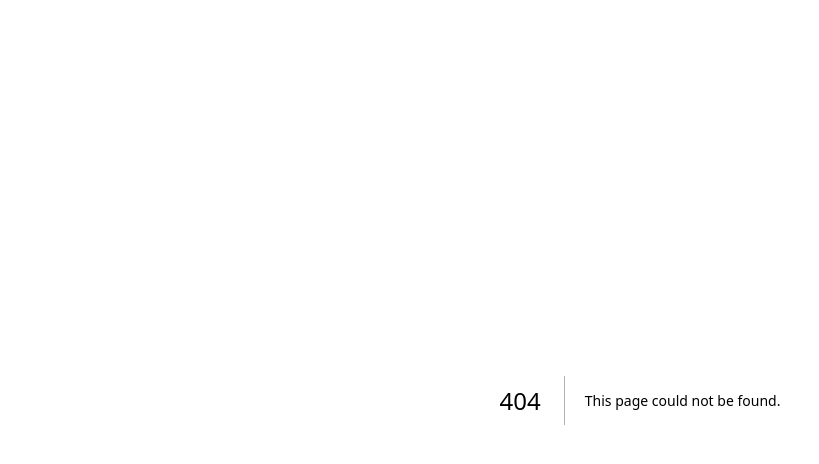
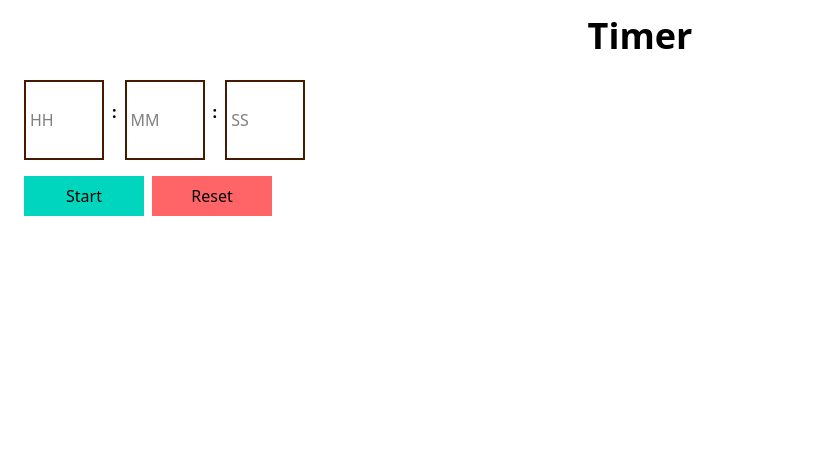
Before and after one commit to aakash2018/React-machine-test-code, a Next.js app: page /timer in a window 1280 px wide. Before the commit this address had no page. Shown: the top 464 px of the page, without its empty margins (0-819 px from the left). Built offline with nearby package versions, Linux system fonts and the light colour scheme.

Commit message:
timer add

```diff
--- /dev/null
+++ b/app/component/countDownTimer.tsx
@@ -0,0 +1,131 @@
+"use client"
+import { NextPage } from 'next'
+import { useEffect, useRef, useState } from 'react'
+
+interface Props { }
+
+const CountDownTimer: NextPage<Props> = ({ }) => {
+	const [time, setTime] = useState<{
+		hours: string | number | any,
+		minutes: string | number | any,
+		seconds: string | number | any
+	}>({
+		hours: "",
+		minutes: "",
+		seconds: ""
+	});
+
+	const [isRunning, setIsRunning] = useState<boolean>(false);
+
+	const intervalRef = useRef<NodeJS.Timeout | null | void | any>(null);
+	const handleChange = (e: React.ChangeEvent<HTMLInputElement>, unit: "hour" | "minute" | "seconds") => {
+		const value = Number(parseInt(e.target.value));
+		if (isNaN(value) || value < 0) {
+			return;
+		}
+		const copyTime = { ...time };
+		copyTime[unit === "hour" ? "hours" : unit === "minute" ? "minutes" : "seconds"] = Number(value);
+
+		copyTime.minutes += copyTime.seconds >= 60 ? Number(Math.floor(copyTime.seconds / 60)) : "";
+		copyTime.seconds = Number(copyTime.seconds % 60);
+
+		copyTime.hours += copyTime.minutes >= 60 ? Number(Math.floor(copyTime.minutes / 60)) : "";
+		copyTime.minutes = Number(copyTime.minutes % 60);
+
+
+		setTime(copyTime);
+	}
+
+	const handleStart = () => {
+		// Logic to start the countdown
+		setIsRunning(!isRunning);
+	}
+
+	const handleReset = () => {
+		// Logic to reset the countdown
+		clearInterval(intervalRef.current);
+		setIsRunning(false);
+		setTime({
+			hours: "",
+			minutes: "",
+			seconds: ""
+		});
+
+
+	}
+	useEffect(() => {
+		if (isRunning) {
+			if (time.hours.length === 0 && time.minutes.length === 0 && time.seconds.length === 0) {
+				return;
+			}
+			intervalRef.current = setInterval(() => {
+				setTime((prevTime) => {
+					const copyPrevTime = { ...prevTime };
+					copyPrevTime.seconds -= 1;
+					if (copyPrevTime.seconds < 0) {
+						copyPrevTime.seconds = 59;
+						copyPrevTime.minutes -= 1;
+					}
+					if (copyPrevTime.minutes < 0) {
+						copyPrevTime.minutes = 59;
+						copyPrevTime.hours -= 1;
+					}
+					if (copyPrevTime.hours < 0) {
+						clearInterval(intervalRef.current);
+						setIsRunning(false);
+						return { hours: "", minutes: "", seconds: "" };
+					}
+					return copyPrevTime
+				})
+			}, 1000);
+		}
+		return () => {
+			clearInterval(intervalRef.current);
+		};
+	}, [isRunning]);
+
+	return <>
+		<div className="container">
+			<div className='flex gap-2 p-2'>
+				<input
+					id="hours"
+					type="text"
+					inputMode="numeric"
+					placeholder='HH'
+					className="border-amber-950 border-2 p-1 w-20 h-20"
+					value={time.hours}
+					disabled={isRunning}
+					onChange={(e) => handleChange(e, "hour")}
+				/>
+				<span className="font-extrabold py-5">:</span>
+				<input
+					type="text"
+					id="minutes"
+					placeholder='MM'
+					className='border-amber-950 border-2 p-1 w-20 h-20'
+					value={time.minutes}
+					disabled={isRunning}
+					onChange={(e) => handleChange(e, "minute")}
+				/>
+				<span className="font-extrabold py-5">:</span>
+				<input
+					type="text"
+					id="seconds"
+					placeholder='SS'
+					className='border-amber-950 border-2 p-1 w-20 h-20'
+					value={time.seconds}
+					disabled={isRunning}
+					onChange={(e) => handleChange(e, "seconds")}
+				/>
+			</div>
+			<div className='inline-flex gap-2 p-2'>
+				<button id="startButton" className={`${!isRunning ? 'bg-teal-400' : 'bg-amber-400'} p-2 w-30`} onClick={() => handleStart()}>
+					{!isRunning ? 'Start' : 'Pause'}
+				</button>
+				<button id="resetButton" className='bg-red-400 p-2 w-30' onClick={() => handleReset()}>Reset</button>
+			</div>
+		</div>
+	</>
+}
+
+export default CountDownTimer
--- a/app/page.tsx
+++ b/app/page.tsx
@@ -55,7 +55,9 @@ export default function Home() {
           <li>Like Button</li>
         </ul>
         <ul className="text-xs mx-2 border-2 border-black mt-4 bg-blue-400 w-1/4  p-2 rounded-none shadow-lg font-mono">
-          <li>Countdown timer</li>
+          <li className='hover:text-yellow-800 visited:text-white-600'>
+            <Link href="/timer"> Countdown timer</Link>
+            </li>
           <li>Image slider</li>
           <li>Color picker</li>
           <li>Weather app</li>
--- /dev/null
+++ b/app/timer/page.tsx
@@ -0,0 +1,15 @@
+import { NextPage } from 'next'
+import CountDownTimer from '../component/countDownTimer'
+
+interface Props { }
+
+const CountTimer: NextPage<Props> = ({ }) => {
+    return <>
+        <div className='justify-center items-center flex flex-col gap-4 p-4'>
+            <h1 className="font-bold text-4xl">Timer</h1>
+            <CountDownTimer />
+        </div>
+    </>
+}
+
+export default CountTimer
```
